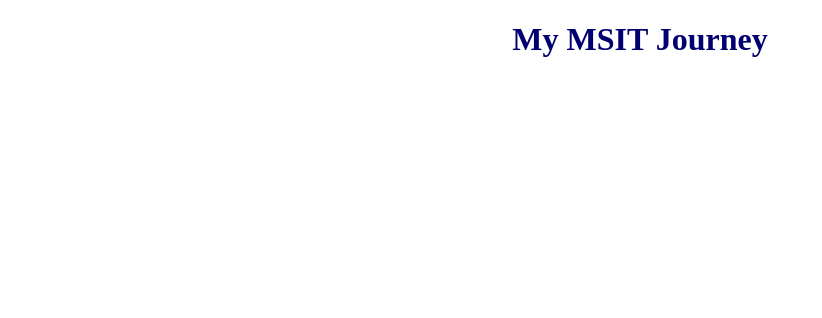
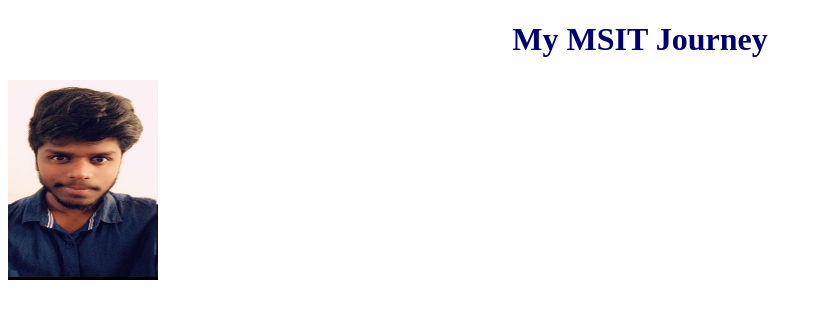
Before and after one commit to Manideepnetha/SoftwareAppDevelopment, a plain HTML site: page HTML_MY_JOURNEY/MyJourney.html in a window 1280 px wide. Shown: the whole page, without its empty margins (0-822 px from the left). Drawn offline with Linux system fonts and the light colour scheme.

Commit message:
Second Commit HTML

```diff
--- a/HTML_MY_JOURNEY/MyJourney.html
+++ b/HTML_MY_JOURNEY/MyJourney.html
@@ -5,6 +5,7 @@
     </head>
     <body>
         <h1 style="color:rgb(2, 0, 112);text-align:center;"> My MSIT Journey </h1>
+        <img src="Manideep.jpg" height="200" width="150">
     </body>
 
 
```
Also changed, not shown: HTML_MY_JOURNEY/Manideep.jpg (added).
